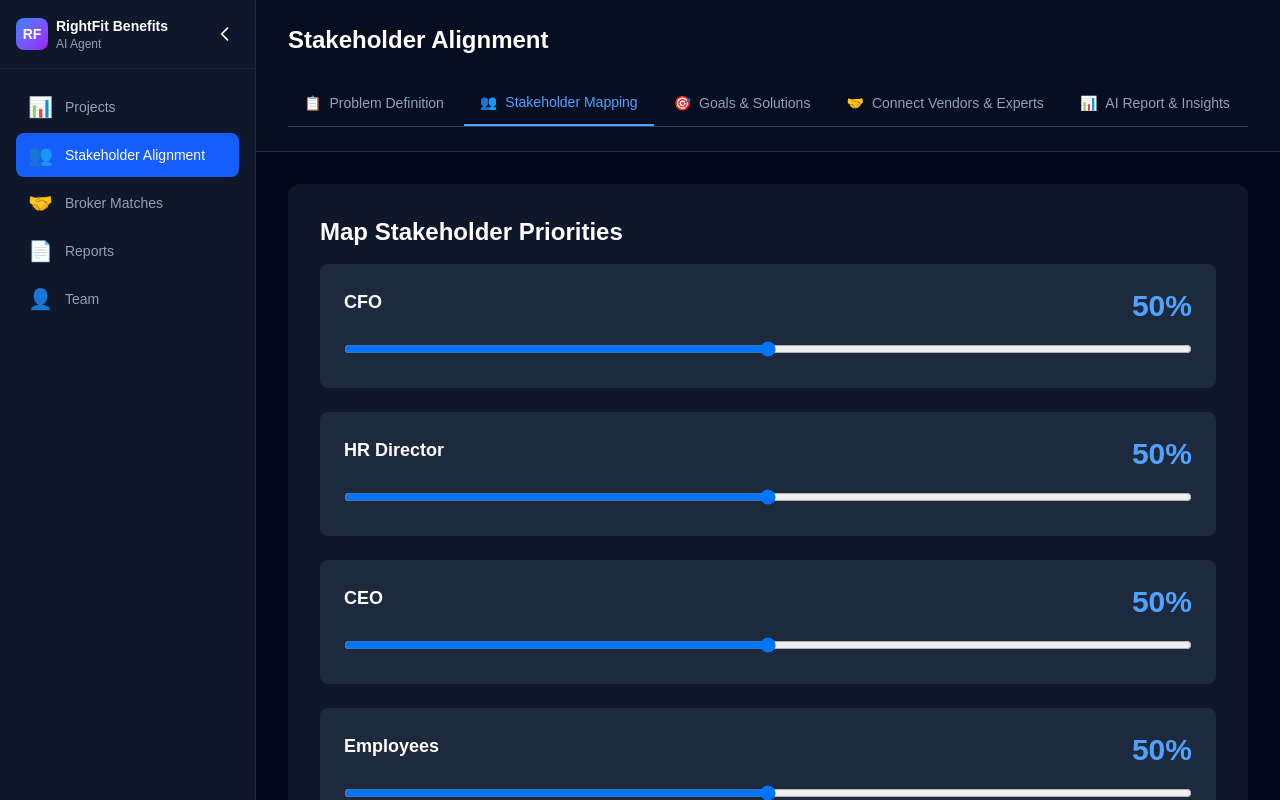
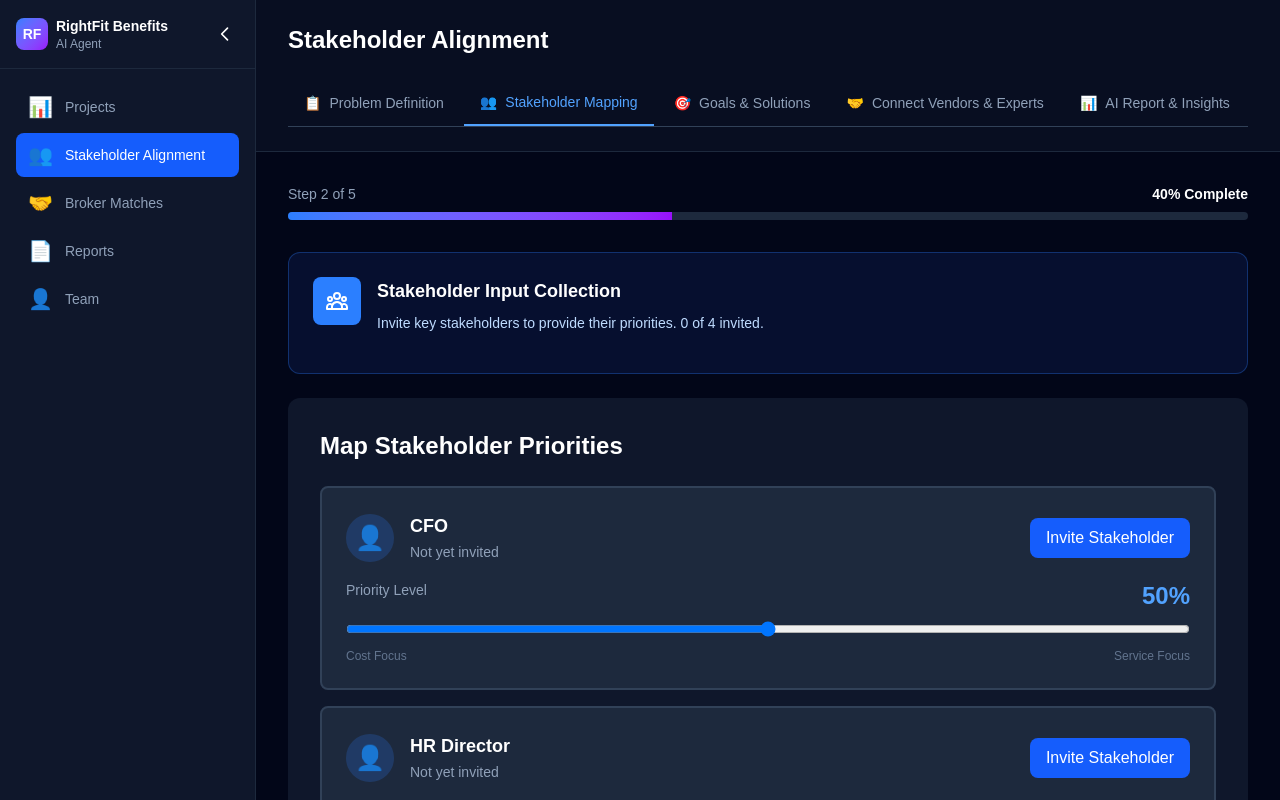
Before and after one commit to dbrazavi-web/broker-matcher, a Next.js app: page /platform/alignment in a window 1280 px wide. Both pictures are taken after a click on the button "Continue →". Shown: the top 800 px of the page. Built offline with nearby package versions, Linux system fonts and the light colour scheme.

Commit message:
Add stakeholder invite functionality with modal

```diff
--- a/app/platform/alignment/page.jsx
+++ b/app/platform/alignment/page.jsx
@@ -6,6 +6,14 @@ export default function Alignment() {
   const router = useRouter();
   const [tab, setTab] = useState(0);
   const [priorities, setPriorities] = useState({ cfo: 50, hr: 50, ceo: 50, employee: 50 });
+  const [stakeholders, setStakeholders] = useState([
+    { id: 1, name: 'CFO', email: '', invited: false, responded: false },
+    { id: 2, name: 'HR Director', email: '', invited: false, responded: false },
+    { id: 3, name: 'CEO', email: '', invited: false, responded: false },
+    { id: 4, name: 'Employees Rep', email: '', invited: false, responded: false }
+  ]);
+  const [showInviteModal, setShowInviteModal] = useState(false);
+  const [selectedStakeholder, setSelectedStakeholder] = useState(null);
 
   const tabs = [
     { name: 'Problem Definition', icon: '📋' },
@@ -30,6 +38,20 @@ export default function Alignment() {
     { name: 'Approval Plan', icon: '✓' }
   ];
 
+  const handleInvite = (stakeholder) => {
+    setSelectedStakeholder(stakeholder);
+    setShowInviteModal(true);
+  };
+
+  const sendInvite = (email) => {
+    const updated = stakeholders.map(s =>
+      s.id === selectedStakeholder.id ? { ...s, email, invited: true } : s
+    );
+    setStakeholders(updated);
+    setShowInviteModal(false);
+    alert(`Invitation sent to ${email}! They'll receive a link to provide their input.`);
+  };
+
   return (
     <div className="min-h-screen bg-slate-950 text-white">
       <div className="border-b border-slate-800 bg-slate-900/50">
@@ -46,78 +68,211 @@ export default function Alignment() {
       </div>
 
       <div className="max-w-7xl mx-auto px-8 py-8">
+
+        {/* Progress */}
+        <div className="mb-8">
+          <div className="flex justify-between text-sm mb-2">
+            <span className="text-slate-400">Step {tab + 1} of {tabs.length}</span>
+            <span className="text-white font-bold">{Math.round(((tab + 1) / tabs.length) * 100)}% Complete</span>
+          </div>
+          <div className="h-2 bg-slate-800 rounded-full overflow-hidden">
+            <div className="h-full bg-gradient-to-r from-blue-500 to-purple-600 transition-all" style={{ width: `${((tab + 1) / tabs.length) * 100}%` }}></div>
+          </div>
+        </div>
+
+        {/* Tab 0: Problem Definition */}
         {tab === 0 && (
           <div className="bg-slate-900 rounded-xl p-8">
             <h2 className="text-2xl font-bold mb-4">Define Your Problem</h2>
-            <textarea className="w-full px-4 py-3 bg-slate-800 rounded-lg text-white" rows="4" placeholder="Describe your challenge..."></textarea>
+            <p className="text-slate-400 mb-6">What benefits challenge are you trying to solve?</p>
+            <textarea className="w-full px-4 py-3 bg-slate-800 border border-slate-700 rounded-lg text-white" rows="4" placeholder="Describe your main challenge..."></textarea>
+            <div className="grid grid-cols-2 gap-4 mt-4">
+              <div>
+                <label className="block text-sm font-medium text-slate-300 mb-2">Timeline</label>
+                <select className="w-full px-4 py-3 bg-slate-800 border border-slate-700 rounded-lg text-white">
+                  <option>Immediate (1 month)</option>
+                  <option>Soon (1-3 months)</option>
+                  <option>Planning (3-6 months)</option>
+                </select>
+              </div>
+              <div>
+                <label className="block text-sm font-medium text-slate-300 mb-2">Budget Range</label>
+                <select className="w-full px-4 py-3 bg-slate-800 border border-slate-700 rounded-lg text-white">
+                  <option>$50K - $100K</option>
+                  <option>$100K - $250K</option>
+                  <option>$250K+</option>
+                </select>
+              </div>
+            </div>
           </div>
         )}
 
+        {/* Tab 1: Stakeholder Mapping */}
         {tab === 1 && (
+          <div className="space-y-6">
+
+            {/* Invite Summary */}
+            <div className="bg-blue-900/20 border border-blue-500/30 rounded-xl p-6">
+              <div className="flex items-start gap-4">
+                <div className="w-12 h-12 bg-blue-500 rounded-lg flex items-center justify-center">
+                  <svg className="w-6 h-6 text-white" fill="none" stroke="currentColor" viewBox="0 0 24 24">
+                    <path strokeLinecap="round" strokeLinejoin="round" strokeWidth={2} d="M17 20h5v-2a3 3 0 00-5.356-1.857M17 20H7m10 0v-2c0-.656-.126-1.283-.356-1.857M7 20H2v-2a3 3 0 015.356-1.857M7 20v-2c0-.656.126-1.283.356-1.857m0 0a5.002 5.002 0 019.288 0M15 7a3 3 0 11-6 0 3 3 0 016 0zm6 3a2 2 0 11-4 0 2 2 0 014 0zM7 10a2 2 0 11-4 0 2 2 0 014 0z" />
+                  </svg>
+                </div>
+                <div className="flex-1">
+                  <h3 className="text-lg font-bold text-white mb-2">Stakeholder Input Collection</h3>
+                  <p className="text-blue-200 text-sm mb-4">
+                    Invite key stakeholders to provide their priorities. {stakeholders.filter(s => s.invited).length} of {stakeholders.length} invited.
+                  </p>
+                </div>
+              </div>
+            </div>
+
+            {/* Stakeholder Cards */}
+            <div className="bg-slate-900 rounded-xl p-8">
+              <h2 className="text-2xl font-bold mb-6">Map Stakeholder Priorities</h2>
+              <div className="space-y-4">
+                {stakeholders.map(s => (
+                  <div key={s.id} className="bg-slate-800 rounded-lg p-6 border-2 border-slate-700">
+                    <div className="flex items-center justify-between mb-4">
+                      <div className="flex items-center gap-4">
+                        <div className="w-12 h-12 bg-blue-500/20 rounded-full flex items-center justify-center">
+                          <span className="text-2xl">👤</span>
+                        </div>
+                        <div>
+                          <h3 className="text-lg font-bold">{s.name}</h3>
+                          {s.invited ? (
+                            <div className="flex items-center gap-2 text-sm">
+                              <span className={`${s.responded ? 'text-green-400' : 'text-yellow-400'}`}>
+                                {s.responded ? '✓ Responded' : '⏳ Invited - Pending'}
+                              </span>
+                              <span className="text-slate-500">({s.email})</span>
+                            </div>
+                          ) : (
+                            <span className="text-slate-400 text-sm">Not yet invited</span>
+                          )}
+                        </div>
+                      </div>
+                      <button
+                        onClick={() => handleInvite(s)}
+                        className={`px-4 py-2 rounded-lg font-medium transition ${
+                          s.invited
+                            ? 'bg-slate-700 text-slate-400 hover:bg-slate-600'
+                            : 'bg-blue-600 text-white hover:bg-blue-700'
+                        }`}
+                      >
+                        {s.invited ? 'Resend Invite' : 'Invite Stakeholder'}
+                      </button>
+                    </div>
+
+                    {/* Priority Slider */}
+                    <div>
+                      <div className="flex justify-between mb-2">
+                        <span className="text-sm text-slate-400">Priority Level</span>
+                        <span className="text-2xl font-bold text-blue-400">{priorities[s.name.toLowerCase().split(' ')[0]] || 50}%</span>
+                      </div>
+                      <input
+                        type="range"
+                        min="0"
+                        max="100"
+                        value={priorities[s.name.toLowerCase().split(' ')[0]] || 50}
+                        onChange={(e) => setPriorities({...priorities, [s.name.toLowerCase().split(' ')[0]]: parseInt(e.target.value)})}
+                        className="w-full"
+                      />
+                      <div className="flex justify-between text-xs text-slate-500 mt-1">
+                        <span>Cost Focus</span>
+                        <span>Service Focus</span>
+                      </div>
+                    </div>
+                  </div>
+                ))}
+              </div>
+            </div>
+          </div>
+        )}
+
+        {/* Tab 2: Goals */}
+        {tab === 2 && (
           <div className="bg-slate-900 rounded-xl p-8">
-            <h2 className="text-2xl font-bold mb-4">Map Stakeholder Priorities</h2>
-            <div className="space-y-6">
-              {[
-                { key: 'cfo', label: 'CFO' },
-                { key: 'hr', label: 'HR Director' },
-                { key: 'ceo', label: 'CEO' },
-                { key: 'employee', label: 'Employees' }
-              ].map(s => (
-                <div key={s.key} className="bg-slate-800 rounded-lg p-6">
-                  <div className="flex justify-between mb-4">
-                    <h3 className="text-lg font-bold">{s.label}</h3>
-                    <span className="text-3xl font-bold text-blue-400">{priorities[s.key]}%</span>
-                  </div>
-                  <input type="range" min="0" max="100" value={priorities[s.key]} onChange={(e) => setPriorities({...priorities, [s.key]: parseInt(e.target.value)})} className="w-full" />
+            <h2 className="text-2xl font-bold mb-4">Goals & Solutions</h2>
+            <div className="grid grid-cols-3 gap-4">
+              {['Cost Optimization', 'Coverage Enhancement', 'Employee Engagement', 'Compliance', 'Strategic Planning', 'Vendor Management'].map(g => (
+                <div key={g} className="bg-slate-800 rounded-lg p-6 hover:border hover:border-blue-500 cursor-pointer transition">
+                  <h3 className="font-bold mb-2">{g}</h3>
+                  <p className="text-sm text-slate-400">Explore strategies</p>
                 </div>
               ))}
             </div>
           </div>
         )}
 
-        {tab === 2 && (
+        {/* Tab 3: Brokers */}
+        {tab === 3 && (
           <div className="bg-slate-900 rounded-xl p-8">
-            <h2 className="text-2xl font-bold mb-4">Goals & Solutions</h2>
+            <h2 className="text-2xl font-bold mb-4">Your Matched Brokers</h2>
+            <p className="text-slate-400 mb-6">Based on stakeholder priorities</p>
+            <button onClick={() => router.push('/platform/matches')} className="w-full bg-blue-600 hover:bg-blue-700 py-4 rounded-lg font-bold">
+              View Your Top 3 Matches →
+            </button>
+          </div>
+        )}
+
+        {/* Tab 4: Reports */}
+        {tab === 4 && (
+          <div className="bg-slate-900 rounded-xl p-8">
+            <h2 className="text-2xl font-bold mb-4">AI Report & Insights</h2>
+            <p className="text-slate-400 mb-8">12 comprehensive reports</p>
             <div className="grid grid-cols-3 gap-4">
-              {['Cost Optimization', 'Coverage Enhancement', 'Employee Engagement'].map(g => (
-                <div key={g} className="bg-slate-800 rounded-lg p-6 hover:border hover:border-blue-500 cursor-pointer">
-                  <h3 className="font-bold">{g}</h3>
+              {reports.map(r => (
+                <div key={r.name} className="bg-slate-800 border border-slate-700 rounded-lg p-5 hover:border-blue-500 cursor-pointer transition">
+                  <span className="text-2xl mb-2 block">{r.icon}</span>
+                  <h3 className="font-bold text-sm mb-3">{r.name}</h3>
+                  <button className="w-full text-xs bg-slate-700 hover:bg-slate-600 py-2 rounded">View Report</button>
                 </div>
               ))}
             </div>
           </div>
         )}
 
-        {tab === 3 && (
-          <div className="bg-slate-900 rounded-xl p-8">
-            <h2 className="text-2xl font-bold mb-4">Your Matched Brokers</h2>
-            <button onClick={() => router.push('/platform/matches')} className="w-full bg-blue-600 hover:bg-blue-700 py-4 rounded-lg font-bold">
-              View Your Top 3 Matches →
-            </button>
-          </div>
-        )}
-
-        {tab === 4 && (
-          <div className="bg-slate-900 rounded-xl p-8">
-            <h2 className="text-2xl font-bold mb-4">AI Report & Insights</h2>
-            <p className="text-slate-400 mb-8">12 comprehensive reports</p>
-            <div className="grid grid-cols-3 gap-4">
-              {reports.map(r => (
-                <div key={r.name} className="bg-slate-800 border border-slate-700 rounded-lg p-5 hover:border-blue-500 cursor-pointer">
-                  <span className="text-2xl mb-2 block">{r.icon}</span>
-                  <h3 className="font-bold text-sm">{r.name}</h3>
-                  <button className="mt-3 w-full text-xs bg-slate-700 hover:bg-slate-600 py-2 rounded">View Report</button>
-                </div>
-              ))}
-            </div>
-          </div>
-        )}
-
+        {/* Navigation */}
         <div className="flex justify-between mt-8">
           <button onClick={() => setTab(Math.max(0, tab - 1))} disabled={tab === 0} className="px-6 py-3 bg-slate-800 hover:bg-slate-700 disabled:opacity-50 rounded-lg">← Previous</button>
           <button onClick={() => setTab(Math.min(4, tab + 1))} disabled={tab === 4} className="px-6 py-3 bg-blue-600 hover:bg-blue-700 disabled:opacity-50 rounded-lg">Continue →</button>
         </div>
       </div>
+
+      {/* Invite Modal */}
+      {showInviteModal && (
+        <div className="fixed inset-0 bg-black/70 flex items-center justify-center z-50">
+          <div className="bg-slate-900 border border-slate-700 rounded-xl p-8 max-w-md w-full mx-4">
+            <h3 className="text-xl font-bold mb-4">Invite {selectedStakeholder?.name}</h3>
+            <p className="text-slate-400 text-sm mb-4">
+              They'll receive an email with a link to provide their priorities for this benefits project.
+            </p>
+            <input
+              type="email"
+              placeholder="Enter email address"
+              defaultValue={selectedStakeholder?.email}
+              id="invite-email"
+              className="w-full px-4 py-3 bg-slate-800 border border-slate-700 rounded-lg text-white mb-4"
+            />
+            <div className="flex gap-3">
+              <button onClick={() => setShowInviteModal(false)} className="flex-1 px-4 py-3 bg-slate-800 hover:bg-slate-700 rounded-lg">
+                Cancel
+              </button>
+              <button
+                onClick={() => {
+                  const email = document.getElementById('invite-email').value;
+                  if (email) sendInvite(email);
+                }}
+                className="flex-1 px-4 py-3 bg-blue-600 hover:bg-blue-700 rounded-lg font-bold"
+              >
+                Send Invite
+              </button>
+            </div>
+          </div>
+        </div>
+      )}
     </div>
   );
 }
```
